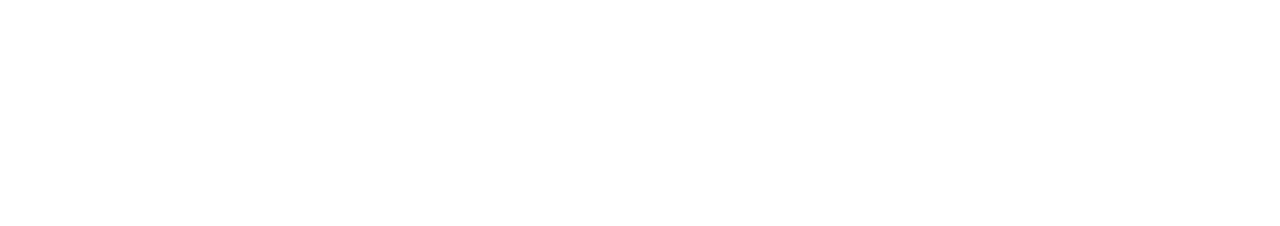
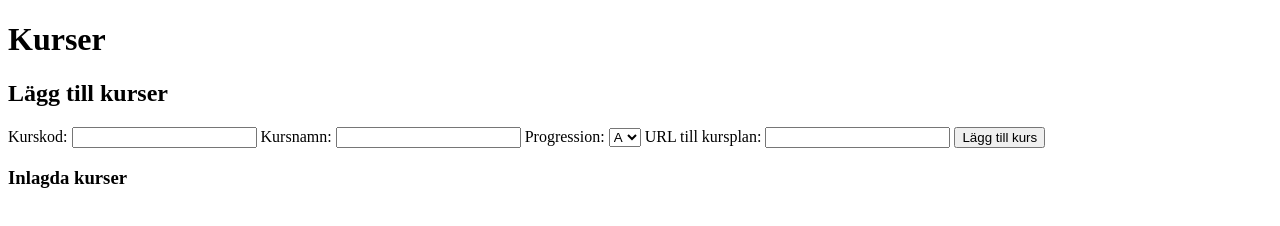
Before and after one commit to veppaan/moment1.2-vera, a plain HTML site: page index.html in a window 1280 px wide. Drawn offline with Linux system fonts and the light colour scheme.

Commit message:
Skapar grund i HTML-sida

```diff
--- a/index.html
+++ b/index.html
@@ -6,6 +6,30 @@
     <title>Moment 1.2</title>
 </head>
 <body>
+    <h1>Kurser</h1>
+    <h2>Lägg till kurser</h2>
+    <form id="form-courses">
+        <label for="code">Kurskod:</label>
+        <input type="text" id="code" required>
+
+        <label for="name">Kursnamn:</label>
+        <input type="text" id="name" required>
+
+        <label for="progression">Progression:</label>
+        <select id="progression">
+            <option value="A">A</option>
+            <option value="B">B</option>
+            <option value="C">C</option>
+        </select>
+
+        <label for="syllabus">URL till kursplan:</label>
+        <input type="url" id="syllabus" required>
+
+        <button type="submit">Lägg till kurs</button>
+    </form>
+
+    <h3>Inlagda kurser</h3>
+    <ul id="course-list"></ul>
 
 </body>
 </html>
```
